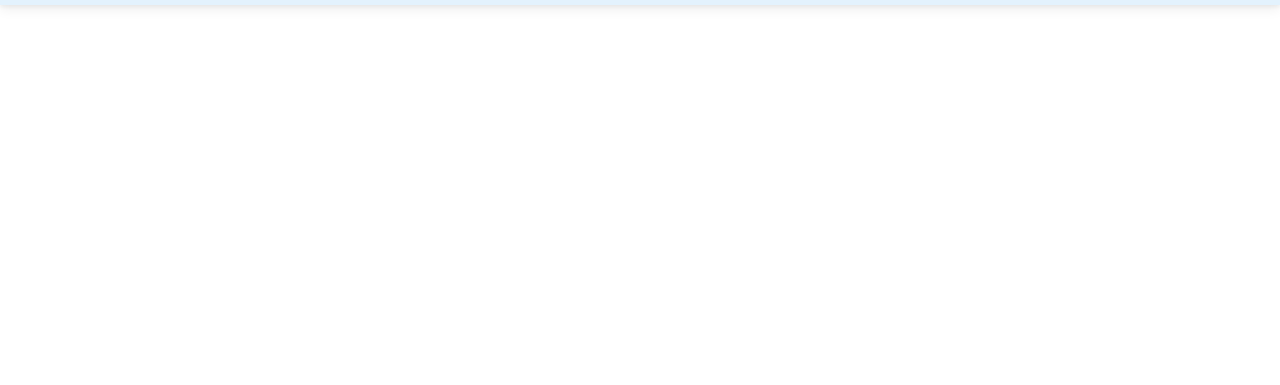
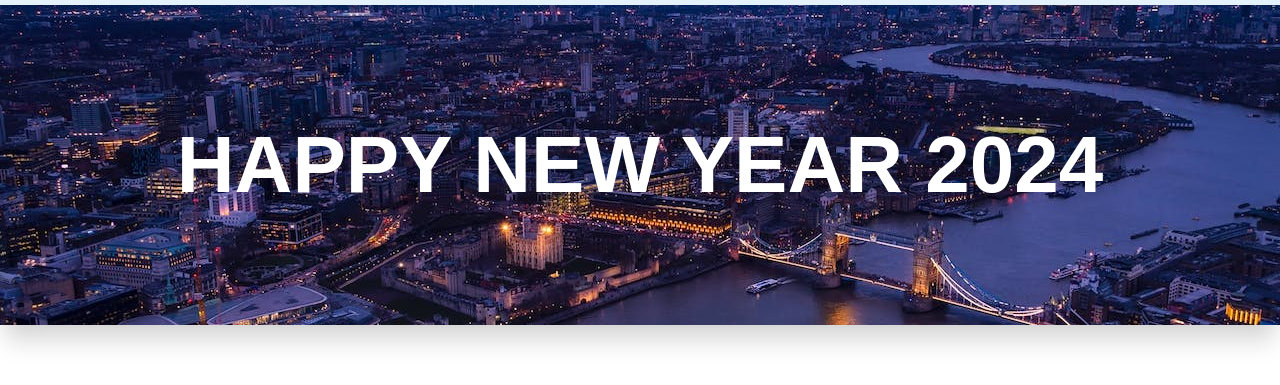
Before and after one commit to catalinbroinas/happy-new-year-2024, a website: page index.html in a window 1280 px wide. Shown: the part 75-460 px from the top of the page. Drawn offline with Linux system fonts and the light colour scheme.

Commit message:
Add intro section Add HTML & CSS layout and content

```diff
--- a/index.html
+++ b/index.html
@@ -59,6 +59,11 @@
       <!-- Container wrapper -->
     </nav>
     <!-- Navbar -->
+    <!-- Intro -->
+    <section class="container-fluid intro m-0 p-0 shadow-5-strong">
+      <h1 class="title m-0">Happy new year 2024</h1>
+    </section>
+    <!-- Intro -->
   </header>
   <!-- Header -->
 
--- a/src/scss/style.scss
+++ b/src/scss/style.scss
@@ -121,3 +121,23 @@
       }
    }
 }
+
+// Intro
+.intro
+{
+   max-width: 100vw;
+   height: 40vh;
+   display: flex;
+   justify-content: center;
+   align-items: center;
+   background-image: url('../../img/intro.jpg');
+   background-size: cover;
+   background-repeat: no-repeat;
+   background-position: center;
+   .title
+   {
+      color: white;
+      text-transform: uppercase;
+      font-size: 5rem;
+   }
+}
```
Also changed, not shown: img/intro.jpg (added), src/scss/style.css, 1 other file.
